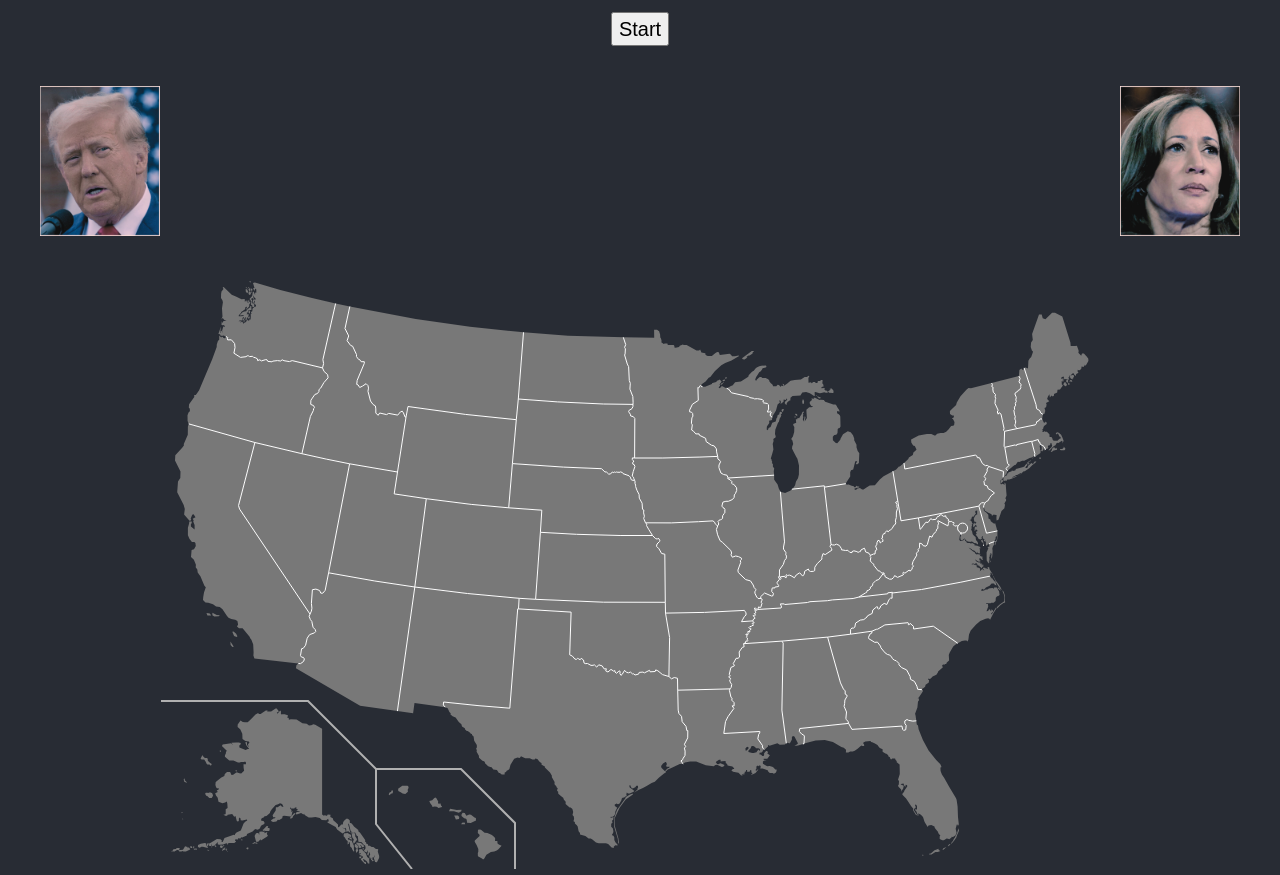
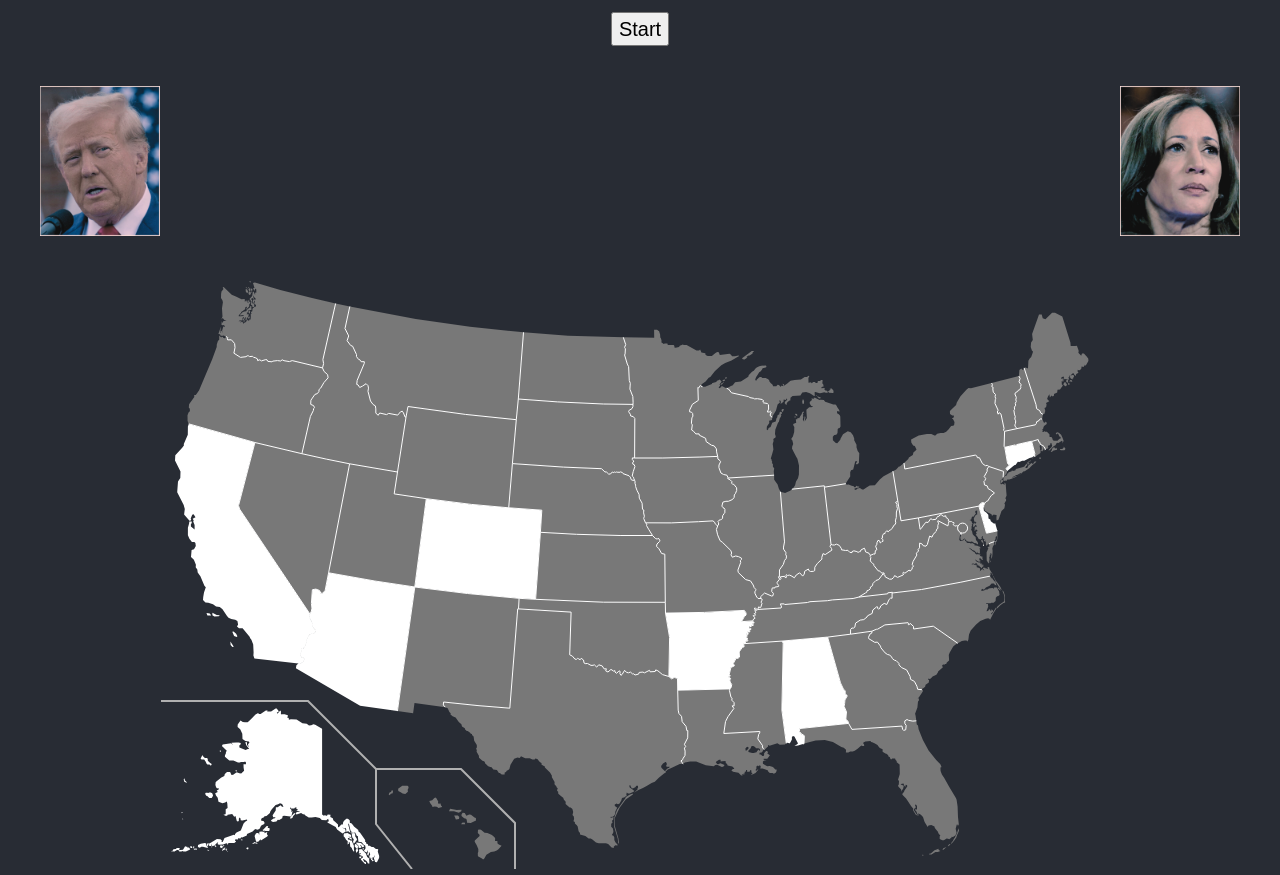
Before and after one commit to xing142857/Game, a React (Create React App) app in the folder game/: page / in a window 1280 px wide. Built offline with nearby package versions, Linux system fonts and the light colour scheme.

Commit message:
Add state colour change

```diff
--- a/game/src/pages/BlankUSMap.js
+++ b/game/src/pages/BlankUSMap.js
@@ -1,6 +1,6 @@
-import React, { useState } from 'react';
+import React, { useState, useEffect } from 'react';
 
-const SVGComponent = (props) => {
+const SVGComponent = (gameState) => {
 
   const [stateColors, setStateColors] = useState(
     Object.fromEntries(
@@ -14,8 +14,33 @@ const SVGComponent = (props) => {
     )
   );
 
+  useEffect(() => {
+    if (gameState) {
+
+      const intervals = [];
+      const states = Object.keys(stateColors);
+      console.log(gameState);
+
+      states.forEach((state, index) => {
+        const interval = setInterval(() => {
+          setStateColors(prevColors => ({
+            ...prevColors,
+            [state]: '#FFFFFF'
+          }));
+        }, 1000 * index); // Stagger the intervals
+
+        intervals.push(interval);
+      });
+
+      // Cleanup function to clear all intervals
+      return () => {
+        intervals.forEach(interval => clearInterval(interval));
+      };
+    }
+  }, [gameState]);
+
   return(
-    <svg xmlns="http://www.w3.org/2000/svg" width={959} height={593} {...props}>
+    <svg xmlns="http://www.w3.org/2000/svg" width={959} height={593}>
       <title>{"Blank map of the United States, territories not included"}</title>
       <defs>
         <style type="text/css">
--- a/game/src/pages/ElectionGame.js
+++ b/game/src/pages/ElectionGame.js
@@ -8,16 +8,19 @@ import Harris from '../image/Harris.jpg'
 
 const ElectionGame = () => {
 
-    const play_music = () => {
+    const [gameState, setGameState] = useState(false);
+
+    const start_game = () => {
         var audio = new Audio(BurgundianLullaby);
         audio.play();
+        setGameState(true);
     }
 
     return (
         <>
             <Container>
                 <Container>
-                    <Button variant="primary" className='mt-3 text-xl' onClick={play_music}>Start</Button>
+                    <Button variant="primary" className='mt-3 text-xl' onClick={start_game}>Start</Button>
                 </Container>
                 <Container className='flex justify-between mt-10'>
                     <Image alt="Trump" src={Trump} thumbnail width="10%"/>
@@ -27,7 +30,7 @@ const ElectionGame = () => {
             <Container>
             <div id="map-container" className='mt-10'>
                 <div id="usa-map">
-                    <BlankUSMap />
+                    <BlankUSMap gameState={gameState} />
                 </div>
             </div>
             </Container>
```
